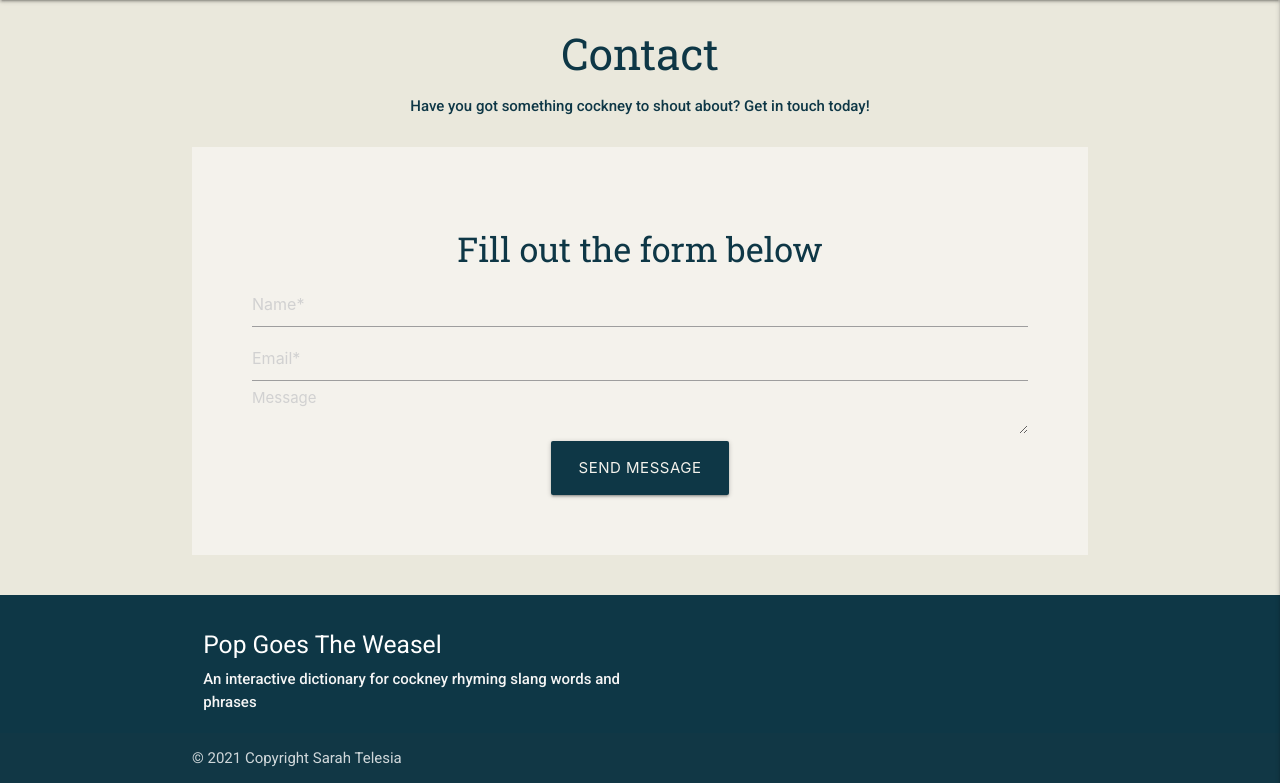
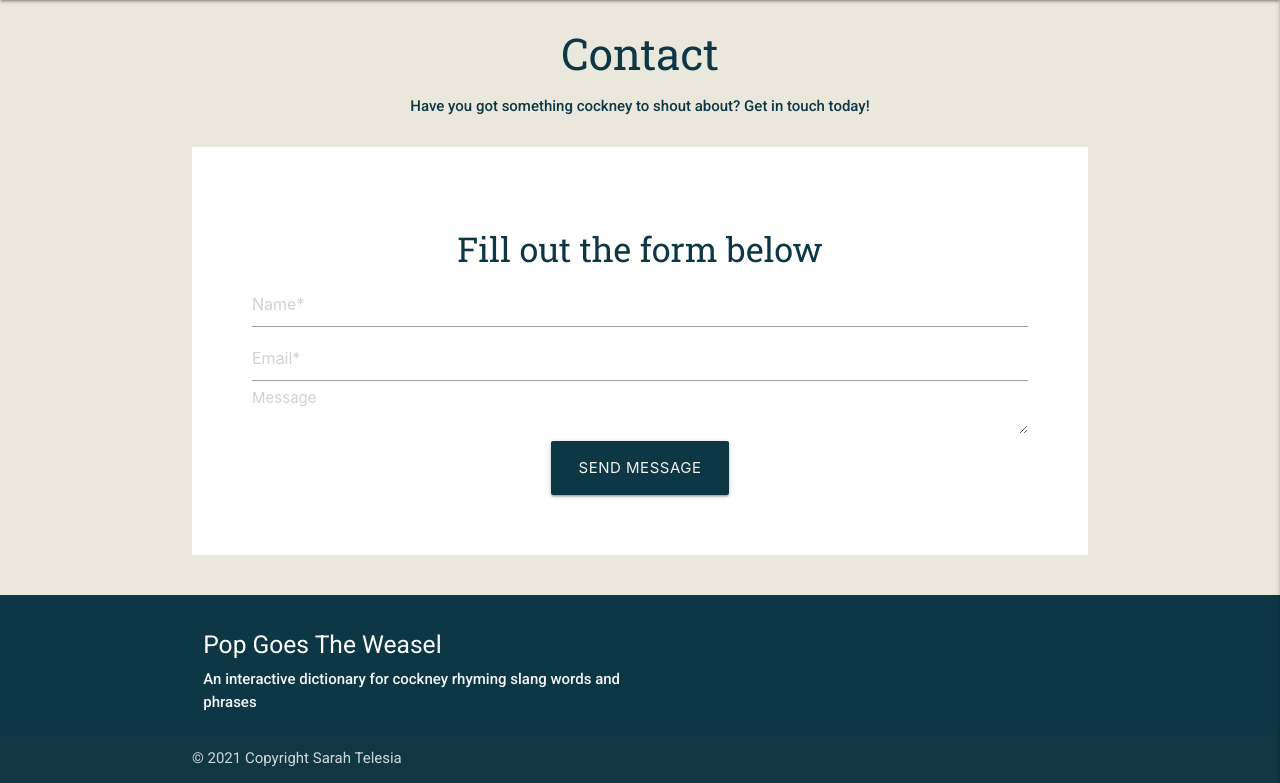
Before and after one commit to Telesia/pop_goes_the_weasel, a Flask app: page /contact in a window 1280 px wide. Shown: the part 64-847 px from the top of the page. Run offline with Flask 2, Linux system fonts and the light colour scheme; some libraries are stand-ins or nearby versions.

Commit message:
Update style.css file to tidy

```diff
--- a/static/css/style.css
+++ b/static/css/style.css
@@ -23,16 +23,14 @@ main {
     flex: 1 0 auto;
   }
 
+/* ---------- Colours ----------*/
 
-
-/* ---------- Colours ----------*/
 :root {
     --blue: #0E3746;
     --white: #F4F2EC;
     --red: #BE2623;
     --oatmeal: #EAE8DC;
 }
-
 
 /* ---------- Fonts ----------*/
 
@@ -45,8 +43,8 @@ p {
     font-weight: 500;
 }
 
+/* ---------- Flashed Messages ----------*/
 
-/* ---------- Flashed Messages ----------*/
 .flashes h4 {
     line-height: 2;
 }
@@ -66,10 +64,9 @@ nav {
     background-color: var(--blue);
 }
 
-/* NOT WORKED THE TEXT COLOUR*/
+
 .sidenav {
     background-color: var(--oatmeal);
-    color: var(--red);
 }
 
 /* ---------- Base Template - Footer ----------*/
@@ -77,6 +74,7 @@ nav {
 .page-footer {
     background-color: var(--blue);
 }
+
 /* ---------- Home ----------*/
 
 .title {
@@ -99,7 +97,6 @@ nav {
 .dictionary-title {
     margin: 0px;
     padding: 40px 0px;
-
 }
 
 .heading-underline {
@@ -123,6 +120,7 @@ nav {
     margin-top: 0px;
     margin-bottom: 50px;
 }
+
 /* ---------- Images ----------*/
 
 .img-container {
@@ -138,9 +136,8 @@ nav {
 
 .card-image {
     height: 4vh;
+}
 
-
-}
 .hero-img {
     background-image: url('../images/london_red_phonebox.jpg');
     animation-name: hero-zoom;
@@ -167,7 +164,6 @@ nav {
   }
 }
 
-
 /* ---------- Buttons ----------*/
 
 /* Credit for button hover css to: https://stackoverflow.com/questions/35021866/cant-change-highlight-hover-color-in-a-nav-bar-using-materialize-css*/
@@ -191,13 +187,12 @@ nav {
 
 }
 
-
 /* ---------- Contact Form ----------*/
 
 .contact-form {
     margin: 0 auto;
     padding: 60px;
-    background: var(--white);
+    background: white;
 }
 
 .contact-subtitle {
```
